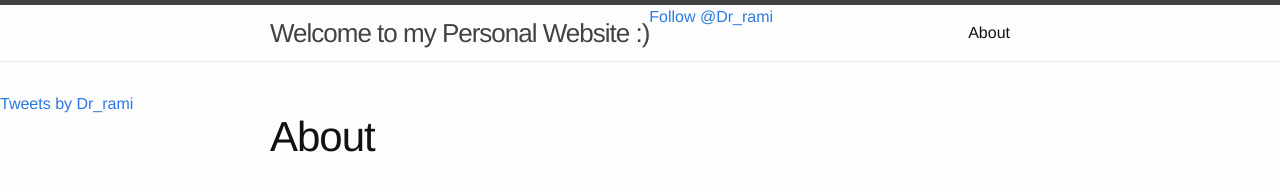
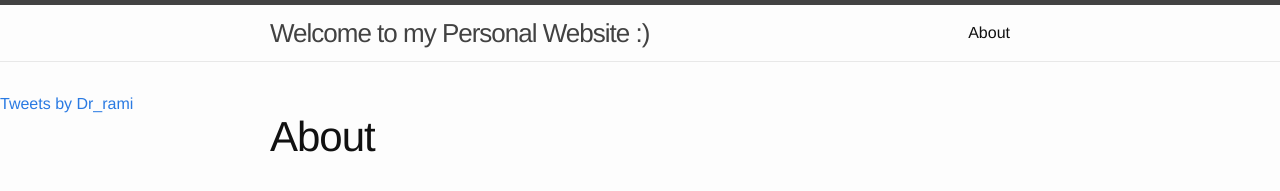
Before and after one commit to alshafi/alshafi.github.io, a Jekyll site: the page built from about.md, in a window 1280 px wide. Shown: the top 191 px of the page. Built offline with Jekyll 4.4.1, drawn with Linux system fonts in a browser that asks for light colours; comment, search, counter and statistics services are not loaded.

Commit message:
Update header.html

```diff
--- a/_includes/header.html
+++ b/_includes/header.html
@@ -3,8 +3,6 @@
   <div class="wrapper">
 
     <a class="site-title" href="{{ site.baseurl }}/">Welcome to my Personal Website :)</a>
-    <a href="https://twitter.com/Dr_rami?ref_src=twsrc%5Etfw" class="twitter-follow-button" data-show-count="false">Follow @Dr_rami</a><script async src="https://platform.twitter.com/widgets.js" charset="utf-8"></script>
-
     <nav class="site-nav">
       <a href="#" class="menu-icon">
         <svg viewBox="0 0 18 15">
```
